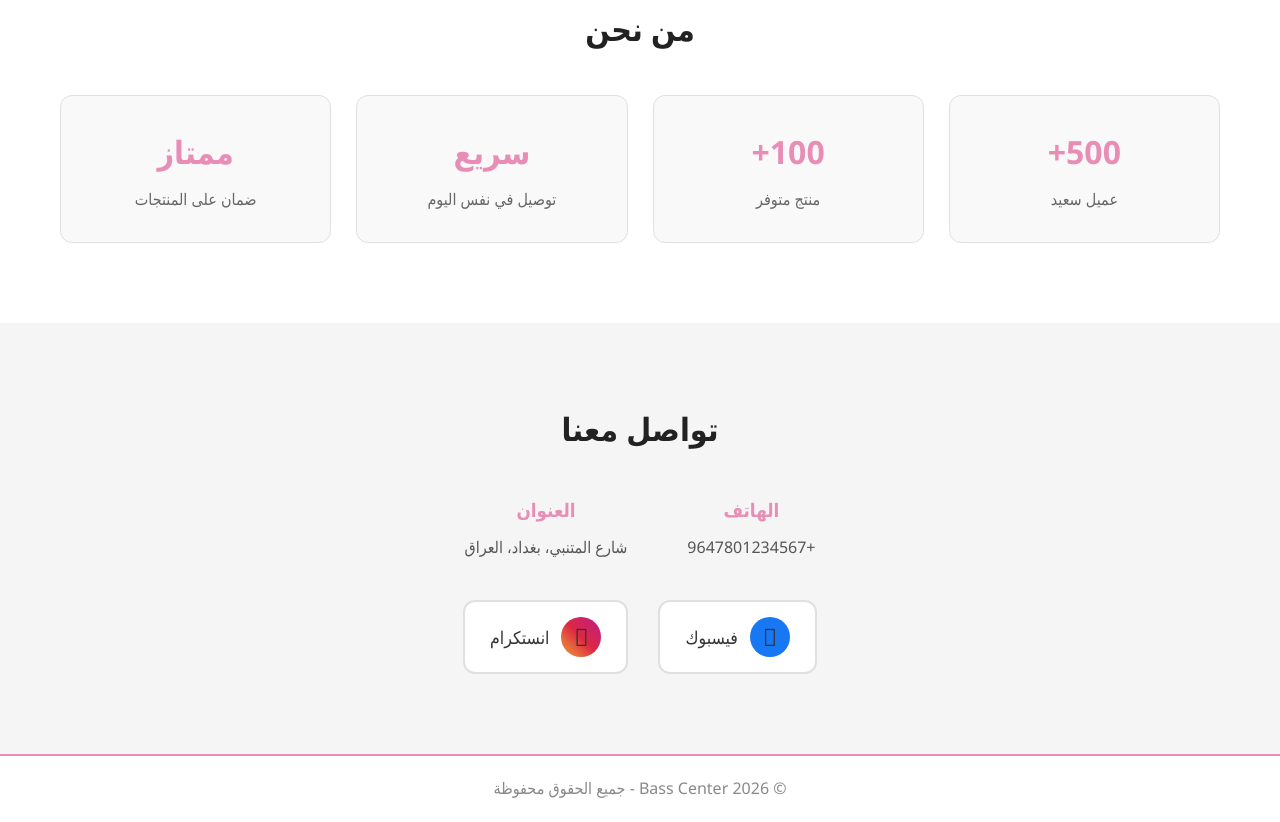
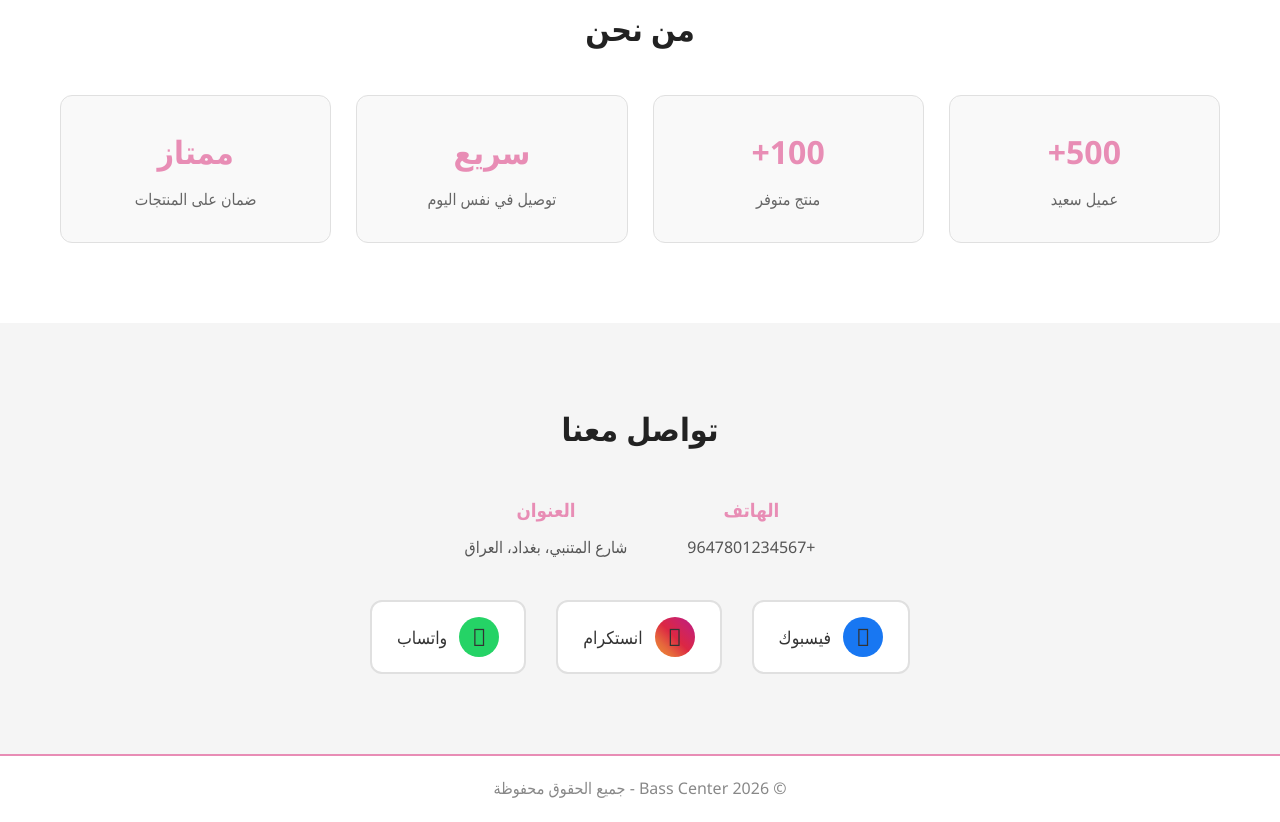
Before and after one commit to hachemdev1122/bass-center, a website: page public/index.html in a window 1280 px wide. Shown: the part 999-1821 px from the top of the page. Drawn offline with Linux system fonts and the light colour scheme; no server answers.

Commit message:
Add WhatsApp link to social links

```diff
--- a/public/css/style.css
+++ b/public/css/style.css
@@ -343,6 +343,10 @@ body {
 
 .social-icon-instagram {
   background: linear-gradient(45deg, #f09433, #e6683c, #dc2743, #cc2366, #bc1888);
+}
+
+.social-icon-whatsapp {
+  background: #25D366;
 }
 
 .footer {
--- a/public/index.html
+++ b/public/index.html
@@ -88,6 +88,10 @@
           <span class="social-icon social-icon-instagram">&#xf16d;</span>
           <span>انستكرام</span>
         </a>
+        <a href="https://wa.me/9647744556689" target="_blank" class="social-link">
+          <span class="social-icon social-icon-whatsapp">&#xf232;</span>
+          <span>واتساب</span>
+        </a>
       </div>
     </div>
   </section>
```
